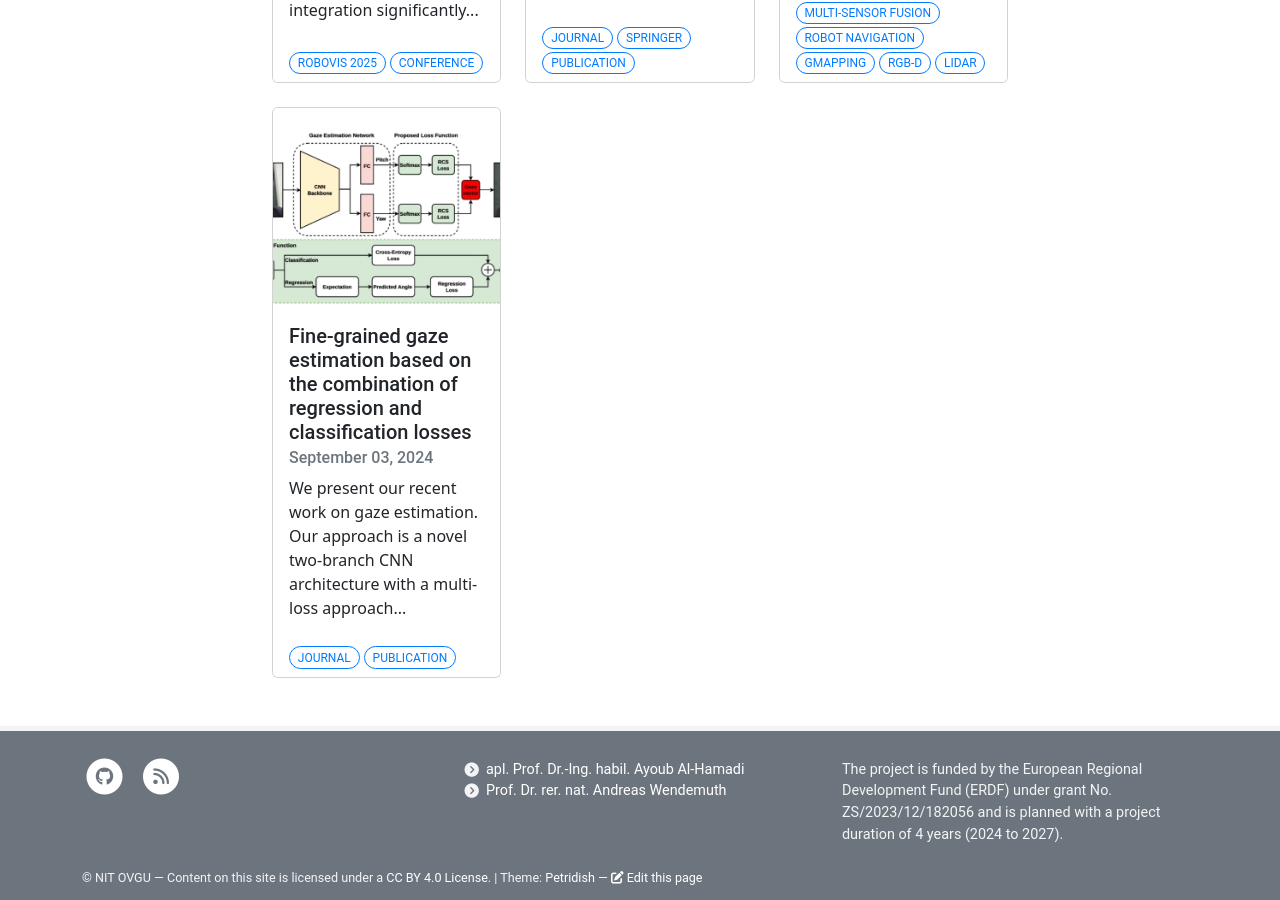
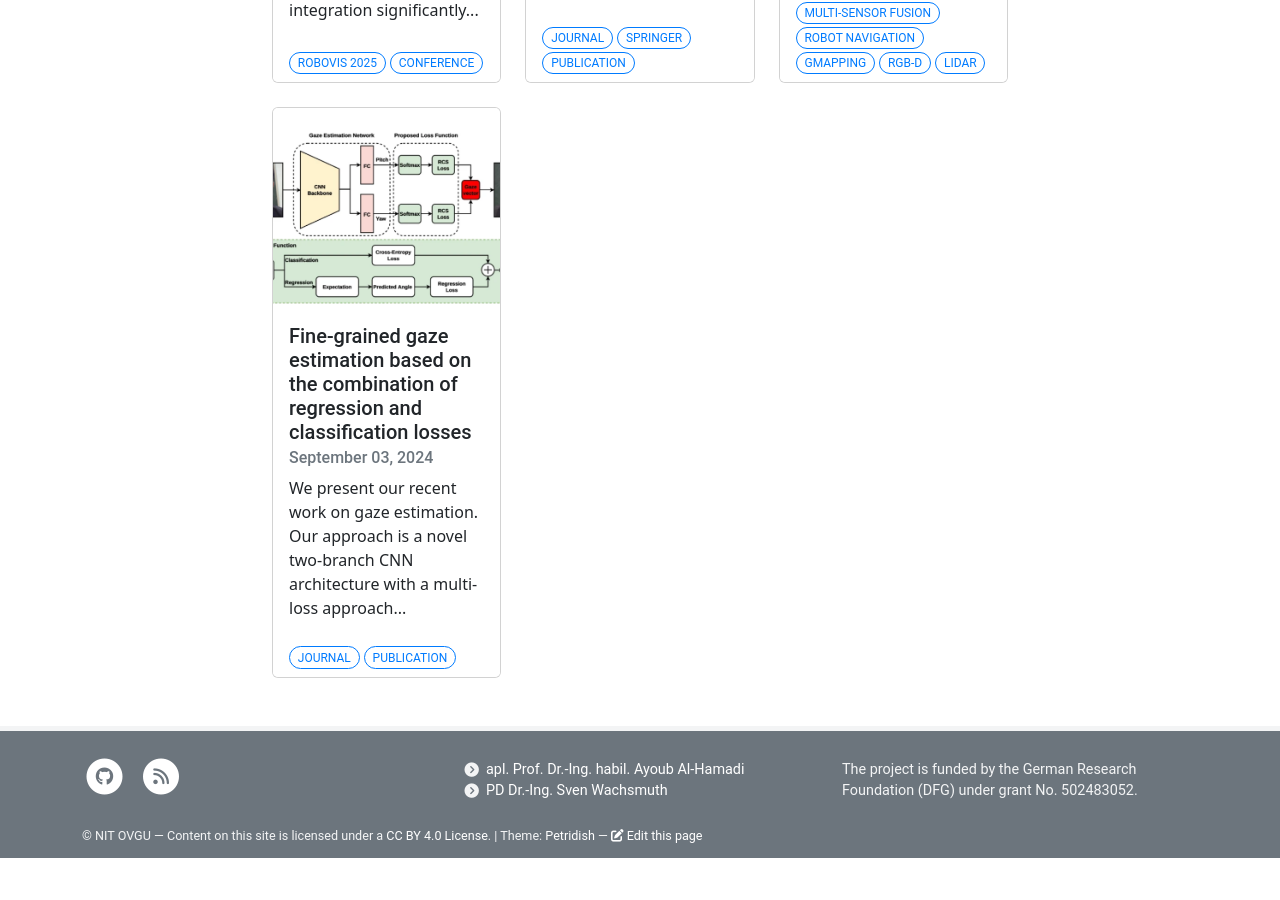
Before and after one commit to ovgu-nit/semiac, a Jekyll site: the page built from pages/home.md, in a window 1280 px wide and 900 px high, scrolled down 1896 px. Built offline with Jekyll 4.4.1, drawn with Linux system fonts in a browser that asks for light colours; after the commit the page ends 2754 px from its top, so only the background shows below that.

Commit message:
change prof

```diff
--- a/_data/footer.yml
+++ b/_data/footer.yml
@@ -8,12 +8,12 @@ columns:
     - text: "apl. Prof. Dr.-Ing. habil. Ayoub Al-Hamadi"
       href: https://www.ovgu.de/Al_Hamadi.html
       new_window: true
-    - text: "Prof. Dr. rer. nat. Andreas Wendemuth"
-      href: https://www.ovgu.de/Wendemuth.html
+    - text: "PD Dr.-Ing. Sven Wachsmuth"
+      href: https://ekvv.uni-bielefeld.de/pers_publ/publ/PersonDetail.jsp?personId=10378
       new_window: true
 
   - description: > # E.g. funding acknowledgement. Can be Markdown
-      The project is funded by the European Regional Development Fund (ERDF) under grant No. ZS/2023/12/182056 and is planned with a project duration of 4 years (2024 to 2027).
+      The project is funded by the German Research Foundation (DFG) under grant No. 502483052.
     links:
 
 # Small print license statement to add at the bottom of the footer. Can be Markdown
```
